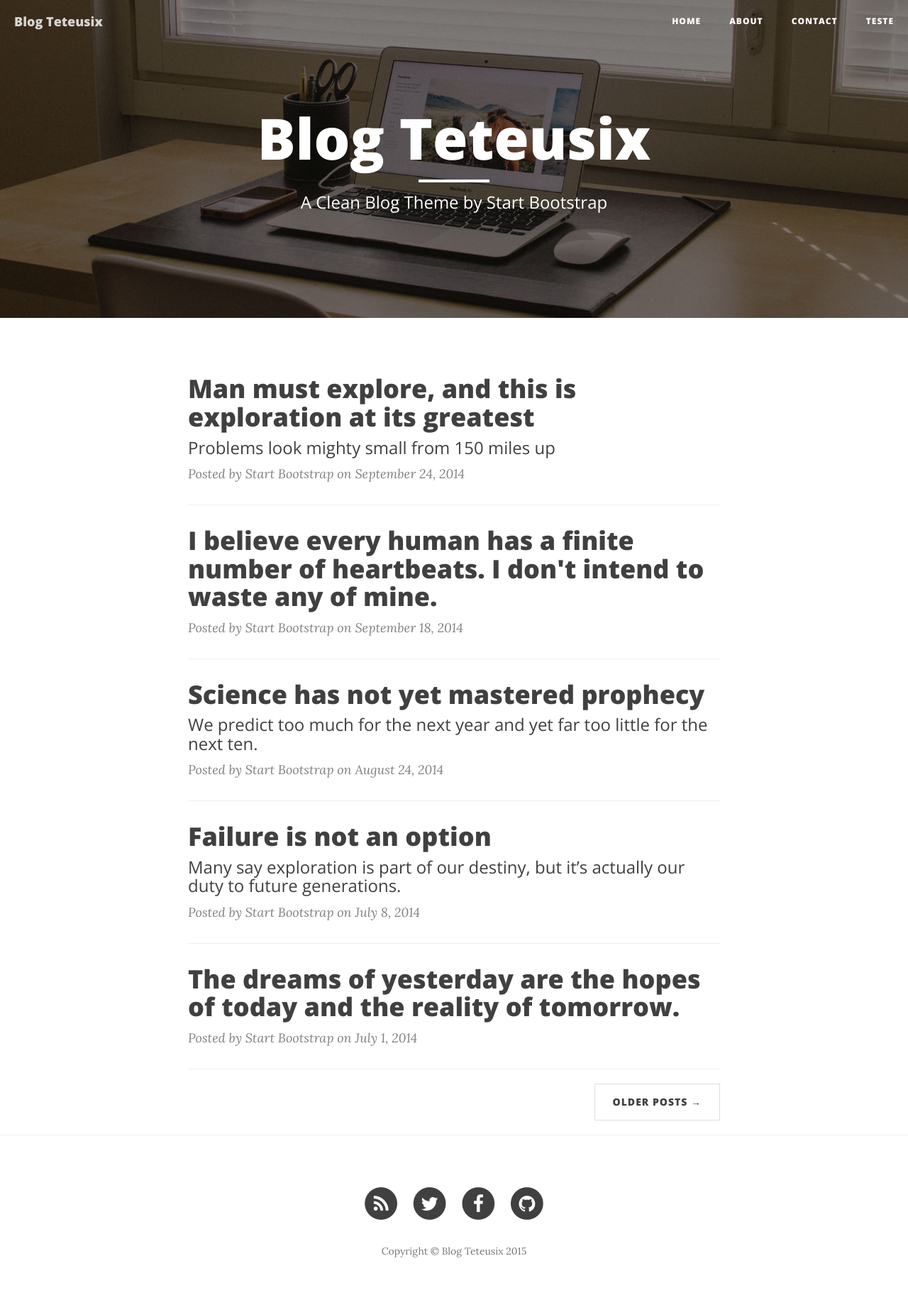
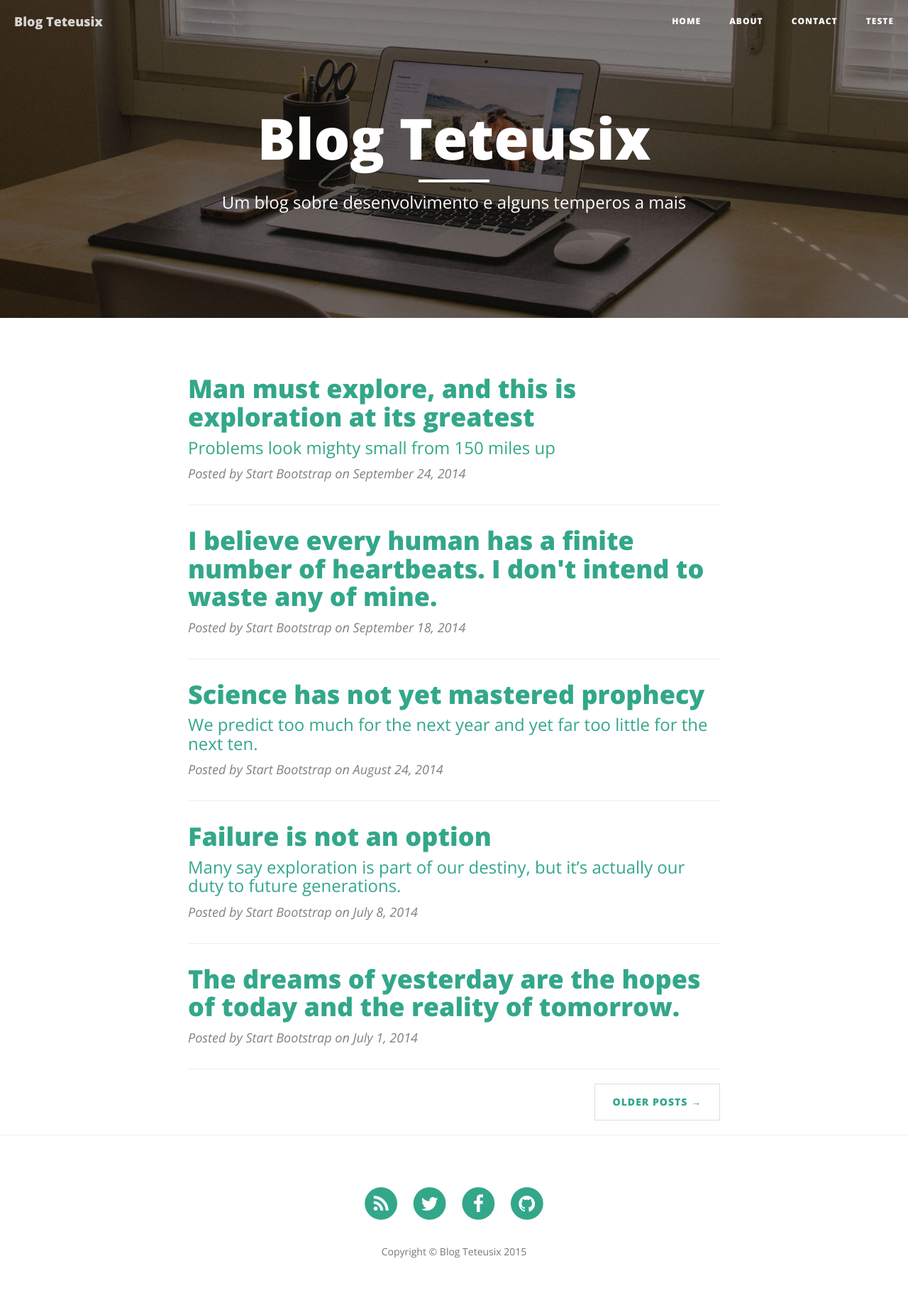
Before and after one commit to teteusix/teteusix.github.io, a Jekyll site: the page built from index.html, in a window 1280 px wide. Shown: the whole page at 71% size. Built offline with Jekyll 4.4.1, drawn with Linux system fonts in a browser that asks for light colours; nearby versions of some CDN libraries; the list of posts is cut into pages by our own code.

Commit message:
update colors style

```diff
--- a/css/clean-blog.css
+++ b/css/clean-blog.css
@@ -1,5 +1,5 @@
 body {
-  font-family: 'Lora', 'Times New Roman', serif;
+  font-family: 'Open Sans', 'Helvetica Neue', Helvetica, Arial, sans-serif;
   font-size: 20px;
   color: #404040;
 }
@@ -20,11 +20,14 @@ h6 {
   font-weight: 800;
 }
 a {
-  color: #404040;
+  /*color: #404040;*/
+  color: #33A78A;
+  transition: 0.2s;
 }
 a:hover,
 a:focus {
-  color: #0085a1;
+  /*color: #0085a1;*/
+  color: #1abc9c;
 }
 a img:hover,
 a img:focus {
@@ -206,12 +209,14 @@ hr.small {
   }
 }
 .post-preview > a {
-  color: #404040;
+  /*color: #404040;*/
+  color: #33A78A;
 }
 .post-preview > a:hover,
 .post-preview > a:focus {
   text-decoration: none;
-  color: #0085a1;
+  /*color: #0085a1;*/
+  color: #1abc9c;
 }
 .post-preview > a > .post-title {
   font-size: 30px;
@@ -363,8 +368,10 @@ form .row:first-child .floating-label-form-group {
 .pager li > a:hover,
 .pager li > a:focus {
   color: white;
-  background-color: #0085a1;
-  border: 1px solid #0085a1;
+  /*background-color: #0085a1;*/
+  background-color: #34495e;
+  /*border: 1px solid #0085a1;*/
+  border: 1px solid #34495e;
 }
 .pager .disabled > a,
 .pager .disabled > a:hover,
--- a/index.html
+++ b/index.html
@@ -1,6 +1,6 @@
 ---
 layout: page
-description: "A Clean Blog Theme by Start Bootstrap"
+description: "Um blog sobre desenvolvimento e alguns temperos a mais"
 ---
 
 {% for post in paginator.posts %}
```
